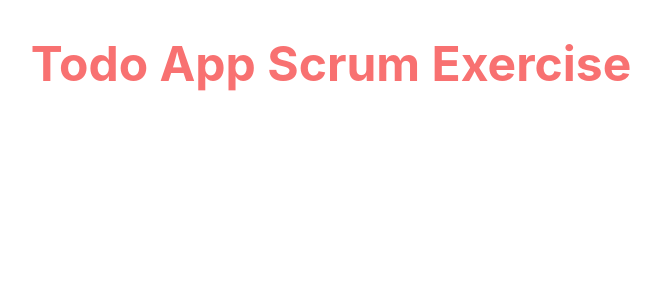
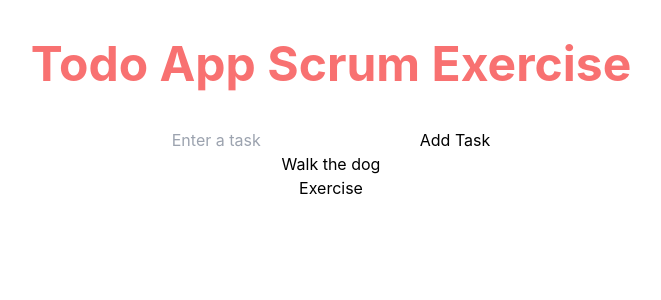
Before and after one commit to ChimentiMatt/Group-Todo-App, a React (Create React App) app: page / in a window 1280 px wide. Shown: the top 300 px of the page, without its empty margins (309-970 px from the left). Built offline with nearby package versions, Linux system fonts and the light colour scheme.

Commit message:
made basic todo components

```diff
--- a/src/App.js
+++ b/src/App.js
@@ -1,13 +1,32 @@
+import React, { useState } from "react"
 import Header from './components/Header.js'
-
-
+import AddTask from './components/AddTask.js'
+import Tasks from './components/Tasks'
 
 function App() {
+  const [tasks, setTasks] = useState([
+    {
+      id: 1,
+      text: 'Walk the dog'
+    },
+    {
+      id: 2,
+      text: 'Exercise'
+    }
+  ])
+
+  const addTask = (task) => {
+    task.id = 5
+    setTasks([...tasks, task])
+  }
+
   return (
     <div className="
       w-full
       text-center">
-      <Header></Header>
+      <Header />
+      <AddTask addTask={addTask}/>
+      <Tasks tasks={tasks}/>
     </div>
   );
 }
--- /dev/null
+++ b/src/components/AddTask.js
@@ -0,0 +1,25 @@
+import React, { useState } from 'react';
+
+export default function AddTask({ addTask }) {
+    const [text, setText] = useState('')
+
+    const handleChange = e => {
+        setText(e.target.value)
+    }
+
+    const handleSubmit = e => {
+        e.preventDefault()
+        addTask({text})
+    }
+
+    return(
+        <form>
+            <input
+                placeholder='Enter a task'
+                value={text}
+                onChange={handleChange}
+            />
+            <button onClick={handleSubmit}>Add Task</button>
+        </form>
+    )
+}
--- /dev/null
+++ b/src/components/Task.js
@@ -0,0 +1,9 @@
+const Task = ({ task, onDelete }) => {
+    return (
+        <div className="tasks">
+            <h3>{task.text}</h3>
+        </div>
+    )
+}
+
+export default Task
--- /dev/null
+++ b/src/components/Tasks.js
@@ -0,0 +1,12 @@
+import React from 'react'
+import Task from "./Task"
+
+export default function Tasks({ tasks }){
+    return(
+        <>
+            {tasks.map((task) => (
+                <Task key={task.id} task={task}/>
+            ))}
+        </>
+    )
+}
```
